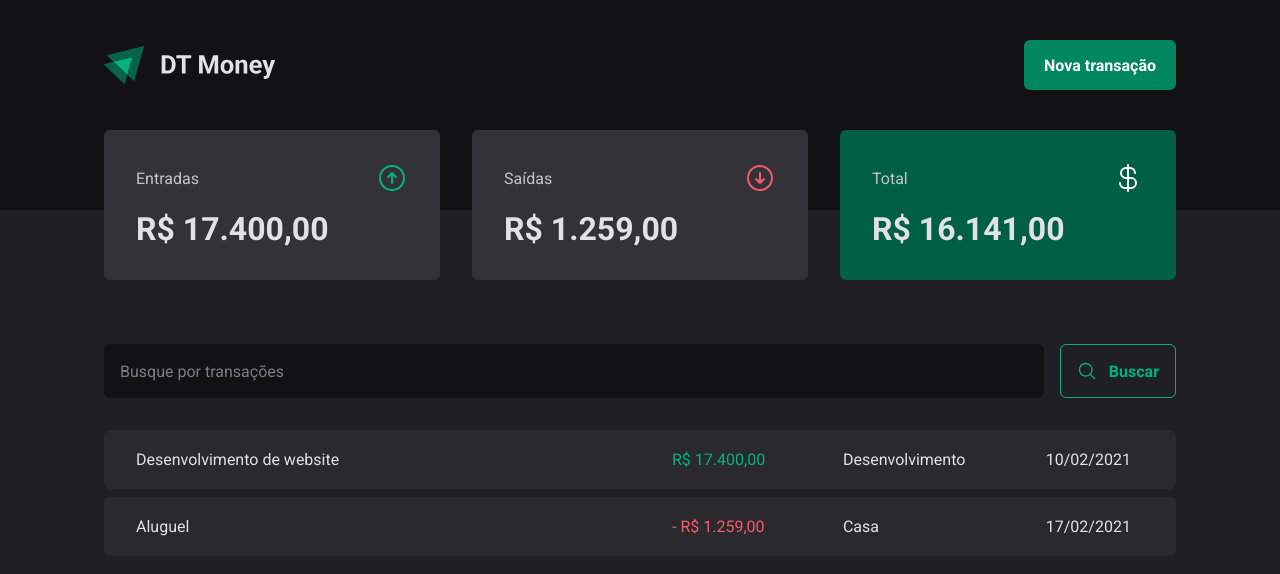
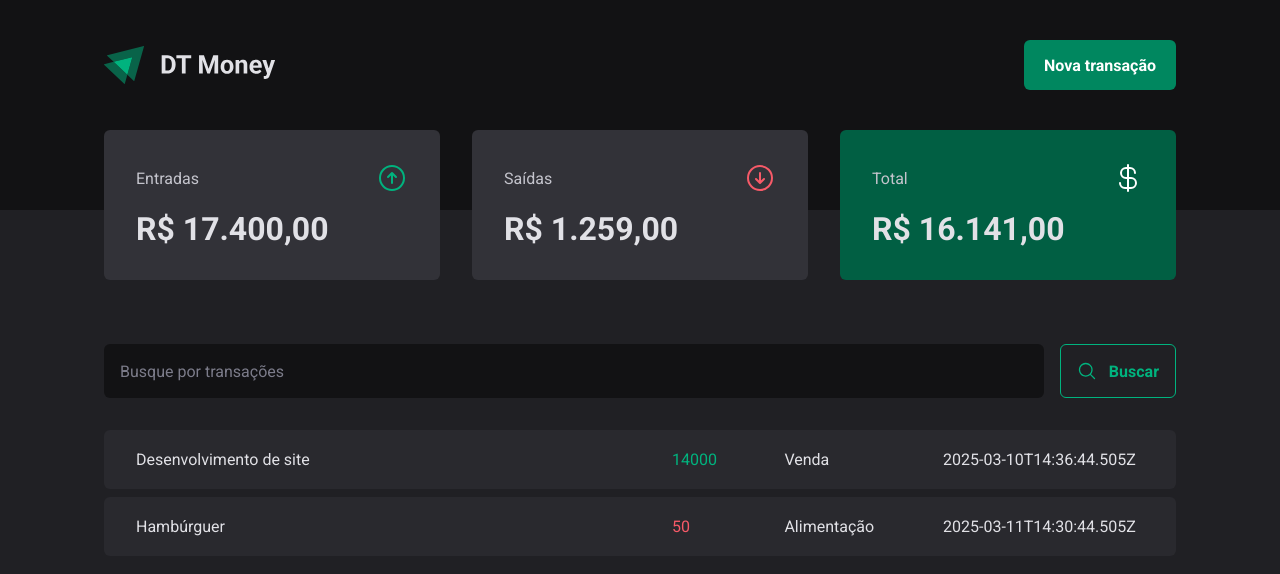
Before and after one commit to Stephany249/react, a React (Vite) app in the folder 03-dt-money/: page / in a window 1280 px wide. Shown: the top 574 px of the page. Built offline with nearby package versions, Linux system fonts and the light colour scheme; data requests are answered from the project's data file.

Commit message:
Connection to the API - Making an HTTP request

```diff
--- a/03-dt-money/server.json
+++ b/03-dt-money/server.json
@@ -6,7 +6,7 @@
       "type": "income",
       "category": "Venda",
       "price": 14000,
-      "createdAt": "2025-03-10T19:36:44.505Z"
+      "createdAt": "2025-03-10T14:36:44.505Z"
     },
     {
       "id": 2,
@@ -14,7 +14,7 @@
       "type": "outcome",
       "category": "Alimentação",
       "price": 50,
-      "createdAt": "2025-03-11T19:30:44.505Z"
+      "createdAt": "2025-03-11T14:30:44.505Z"
     }
   ]
 }
--- a/03-dt-money/src/pages/Transactions/index.tsx
+++ b/03-dt-money/src/pages/Transactions/index.tsx
@@ -1,3 +1,5 @@
+import { useEffect, useState } from 'react'
+
 import { Header } from '../../components/Header'
 import { Summary } from '../../components/Summary'
 
@@ -8,7 +10,28 @@ import {
   TransactionsTable,
 } from './styles'
 
+interface Transaction {
+  id: number
+  description: string
+  type: 'income' | 'outcome'
+  price: number
+  category: string
+  createdAt: string
+}
+
 export function Transactions() {
+  const [transactions, setTransactions] = useState<Transaction[]>([])
+
+  async function loadTransaction() {
+    const response = await fetch('http://localhost:3333/transactions')
+    const data = await response.json()
+    setTransactions(data)
+  }
+
+  useEffect(() => {
+    loadTransaction()
+  }, [])
+
   return (
     <div>
       <Header />
@@ -18,22 +41,20 @@ export function Transactions() {
         <SearchForm />
         <TransactionsTable>
           <tbody>
-            <tr>
-              <td width="50%">Desenvolvimento de website</td>
-              <td>
-                <PriceHighlight variant="income">R$ 17.400,00</PriceHighlight>
-              </td>
-              <td>Desenvolvimento</td>
-              <td>10/02/2021</td>
-            </tr>
-            <tr>
-              <td width="50%">Aluguel</td>
-              <td>
-                <PriceHighlight variant="outcome">- R$ 1.259,00</PriceHighlight>
-              </td>
-              <td>Casa</td>
-              <td>17/02/2021</td>
-            </tr>
+            {transactions.map((transaction) => {
+              return (
+                <tr key={transaction.id}>
+                  <td width="50%">{transaction.description}</td>
+                  <td>
+                    <PriceHighlight variant={transaction.type}>
+                      {transaction.price}
+                    </PriceHighlight>
+                  </td>
+                  <td>{transaction.category}</td>
+                  <td>{transaction.createdAt}</td>
+                </tr>
+              )
+            })}
           </tbody>
         </TransactionsTable>
       </TransactionsContainer>
```
